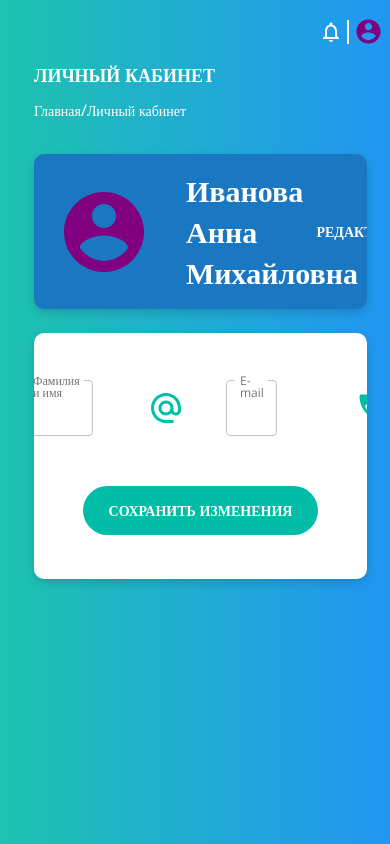
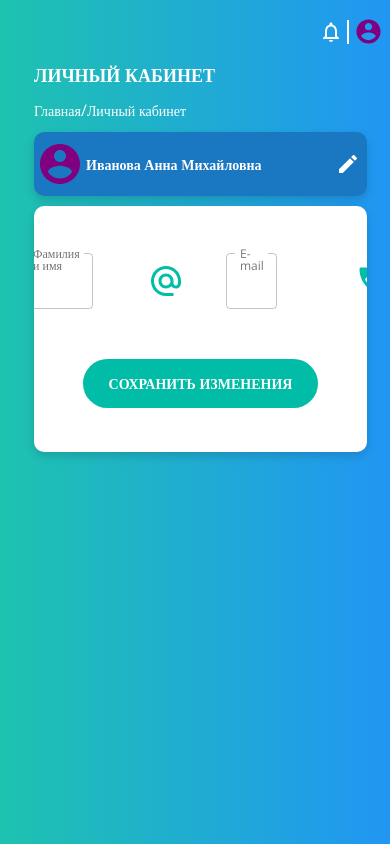
Before and after one commit to Hackerbot1488/fulogy-form-task, a Next.js app: page / in a window 390 px wide. Built offline with nearby package versions, Linux system fonts and the light colour scheme.

Commit message:
made profile sheet responsive

```diff
--- a/src/components/ProfileSheet.tsx
+++ b/src/components/ProfileSheet.tsx
@@ -1,6 +1,6 @@
 import React from "react";
 import { Card, makeStyles, Typography, Button } from "@material-ui/core";
-import { AccountCircle, Create } from "@material-ui/icons";
+import { AccountCircle, Create, Close } from "@material-ui/icons";
 const useStyles = makeStyles((theme) => ({
 	profile: {
 		display: "flex",
@@ -29,15 +29,117 @@ const useStyles = makeStyles((theme) => ({
 	profile__button: {
 		padding: "3px",
 		backgroundColor: "transparent",
-		textTransform: "uppercase",
 		color: "#fff",
+		boxShadow: "none",
+		width: "150px",
+		"&:hover": {
+			backgroundColor: "transparent",
+			boxShadow: "none",
+		},
+	},
+	profile__button_text: {
 		lineHeight: "19px",
 		fontSize: "14px",
 		fontWeight: 600,
-		boxShadow: "none",
+		textTransform: "uppercase",
+		marginRight: "2px",
+	},
+	profile__button_icon: {
+		width: "24px",
+		height: "24px",
+	},
+	["@media (max-width:1000px)"]: {
+		profile: {
+			padding: "12px 18px 12px 16px",
+			margin: "26px 0px 20px",
+		},
+		profile__icon_user: {
+			width: "72px",
+			height: "72px",
+		},
+		profile__username: {
+			fontSize: "23px",
+			lineHeight: "31px",
+			marginLeft: "26px",
+		},
+		profile__button: {
+			padding: "2px",
+			width: "126px",
+		},
+		profile__button_text: {
+			lineHeight: "15px",
+			fontSize: "11px",
+		},
+	},
+	["@media (max-width: 684px)"]: {
+		profile: {
+			padding: "9px 14px 9px 12px",
+			margin: "18px 0px 16px",
+		},
+		profile__icon_user: {
+			width: "54px",
+			height: "54px",
+		},
+		profile__username: {
+			fontSize: "18px",
+			lineHeight: "24px",
+			marginLeft: "20px",
+		},
+		profile__button: {
+			width: "94px",
+		},
+		profile__button_text: {
+			lineHeight: "12px",
+			fontSize: "8px",
+		},
+	},
+	["@media (max-width: 520px)"]: {
+		profile: {
+			padding: "8px 8px 8px 2px",
+			margin: "14px 0px 13px",
+		},
+		profile__icon_user: {
+			width: "48px",
+			height: "48px",
+		},
+		profile__username: {
+			fontSize: "14px",
+			lineHeight: "19px",
+			marginLeft: "2px",
+		},
+		profile__button: {
+			width: "94px",
+		},
+		profile__button_text: {
+			lineHeight: "12px",
+			fontSize: "8px",
+		},
+	},
+	["@media (max-width: 414px)"]: {
+		profile: {
+			paddingRight: "7px",
+			margin: "10px 0px",
+		},
+		profile__button: {
+			minWidth: "24px",
+			width: "24px",
+			padding: "0px",
+		},
+		profile__button_text: {
+			display: "none",
+		},
 	},
 }));
-export const ProfileSheet: React.FC<{}> = () => {
+export interface ProfileSheetProps {
+	opened: boolean;
+	closeEdit: () => void;
+	openEdit: () => void;
+}
+export const ProfileSheet: React.FC<ProfileSheetProps> = ({
+	opened,
+	openEdit,
+	closeEdit,
+}) => {
 	const styles = useStyles();
 	return (
 		<>
@@ -47,11 +149,17 @@ export const ProfileSheet: React.FC<{}> = () => {
 					Иванова Анна Михайловна
 				</Typography>
 				<Button
-					variant="contained"
-					endIcon={<Create />}
 					className={styles.profile__button}
+					onClick={() => (opened ? closeEdit() : openEdit())}
 				>
-					редактировать
+					<span className={styles.profile__button_text}>
+						{opened ? "закрыть" : "редактировать"}
+					</span>
+					{opened ? (
+						<Close className={styles.profile__button_icon} />
+					) : (
+						<Create className={styles.profile__button_icon} />
+					)}
 				</Button>
 			</Card>
 		</>
```
